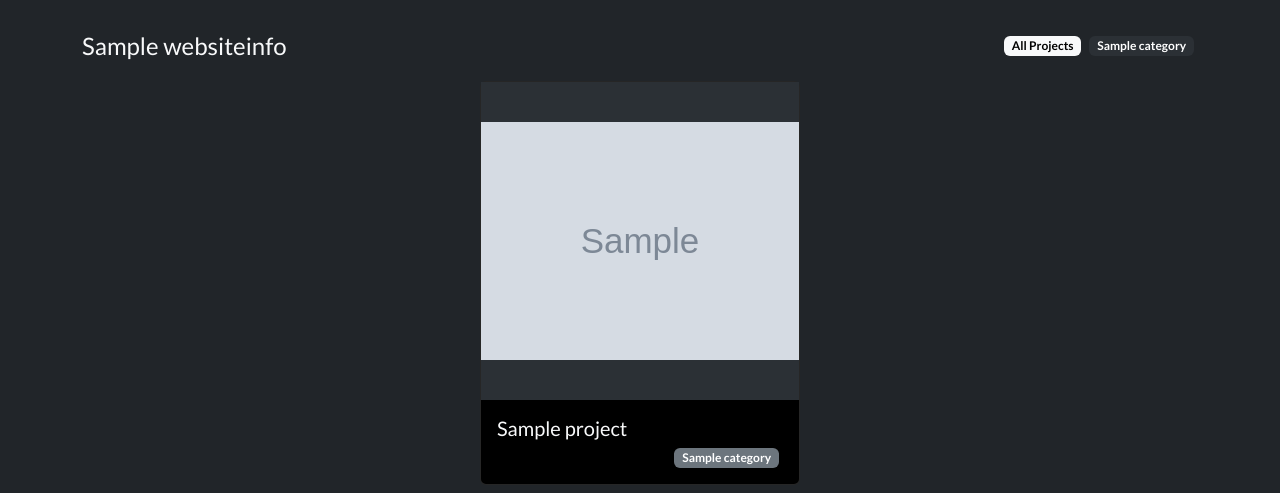
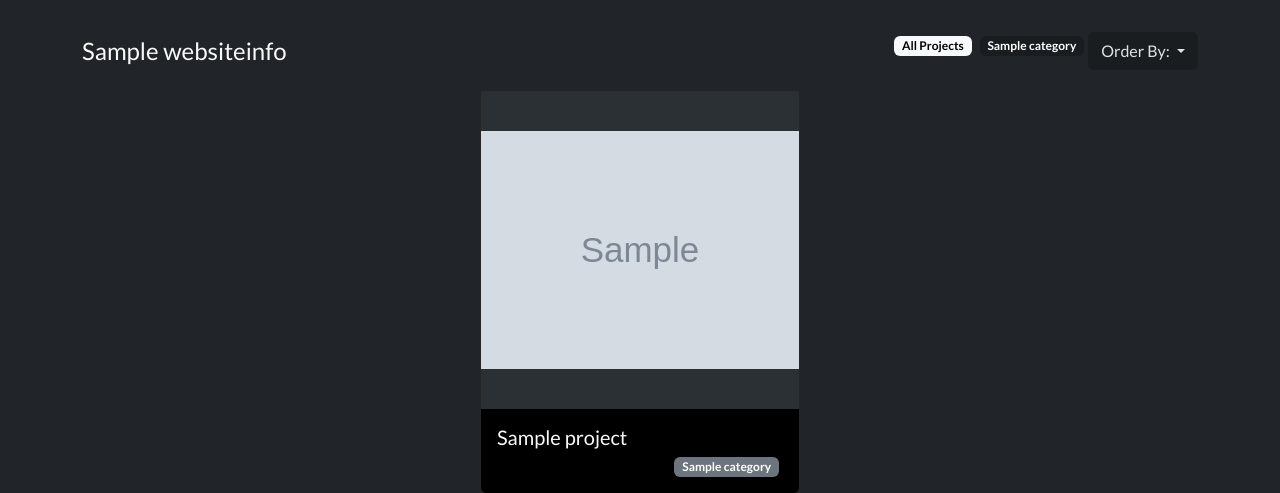
Before and after one commit to goosekiing/gustavo-schultz-django-portfolio, a Django app: page /portfolio/ in a window 1280 px wide. Shown: the part 56-549 px from the top of the page. Run offline with Django 4.2, Linux system fonts and the light colour scheme; tables that the repository leaves empty hold one stand-in row (values such as "Sample post"); grey boxes marked "Sample" are stand-in pictures.

Commit message:
adicionado botao Order By na template portfolio e configurado nas views

```diff
--- a/portfolio/views.py
+++ b/portfolio/views.py
@@ -2,6 +2,14 @@ from django.shortcuts import render, get_object_or_404
 from django.http import Http404
 from django.db.models import Count, Subquery, OuterRef
 from portfolio.models import WebsiteInfo, CarouselImages, Projects, Category
+
+PORTFOLIO_ORDER_OPTIONS = {
+    'name_asc': 'name',
+    'publish_date_desc': '-publish_date',
+    'publish_date_asc': 'publish_date',
+    'develop_date_desc': '-develop_date',
+    'develop_date_asc': 'develop_date'
+}
 
 def index(request):
     website_info = WebsiteInfo.objects.first()
@@ -30,13 +38,15 @@ def portfolio(request, category_slug=None):
     website_info = WebsiteInfo.objects.first()
     selected_tag = None
     portfolio_page = True
+    order_by = request.GET.get("order_by", "publish_date_asc")
+    order_field = PORTFOLIO_ORDER_OPTIONS.get(order_by, "publish_date")
 
     if category_slug:
         category_obj = get_object_or_404(Category, slug=category_slug)
-        projects = Projects.objects.order_by("publish_date").filter(display_online=True, categories=category_obj)
+        projects = Projects.objects.order_by(order_field).filter(display_online=True, categories=category_obj)
         selected_tag = category_slug
     else:
-        projects = Projects.objects.order_by("publish_date").filter(display_online=True)
+        projects = Projects.objects.order_by(order_field).filter(display_online=True)
 
     categories = Category.objects.annotate(
         project_count=Count(
@@ -53,7 +63,8 @@ def portfolio(request, category_slug=None):
         'projects': projects,
         'categories': categories,
         'selected_tag': selected_tag,
-        'portfolio_page': portfolio_page
+        'portfolio_page': portfolio_page,
+        'order_by': order_by,
     }
     return render(request, "portfolio/portfolio.html", context)
 
--- a/templates/portfolio/portfolio.html
+++ b/templates/portfolio/portfolio.html
@@ -5,15 +5,34 @@
 <div class="d-flex flex-column flex-sm-row justify-content-between align-items-md-center mt-2 mt-sm-4 mb-0 mb-sm-3">
   <h3 class="text-light fs-4 my-sm-auto">{{ website_info.portfolio_title }}</h3>
   {% if categories %}
+
     <div class="d-flex justify-content-sm-end justify-content-start flex-wrap col-sm-6 mb-3 mb-sm-auto">
-      <a href="{% url 'portfolio' %}"><li class="mx-1 badge {% if selected_tag %}bg-body-tertiary{% else %}text-bg-light{% endif %}">All Projects</li></a>
+      <a href="{% url 'portfolio' %}"><li class="mx-1 badge {% if selected_tag %}bg-dark-subtle{% else %}text-bg-light{% endif %}">All Projects</li></a>
       {% for category in categories %}
         {% if category.slug == selected_tag %}
           <a href="{% url 'portfolio' %}"><li class="mx-1 badge text-bg-light">{{ category.name }}</li></a>
         {% else %}
-          <a href="{% url 'category' category.slug %}"><li class="mx-1 badge bg-body-tertiary">{{ category.name }}</li></a>
+          <a href="{% url 'category' category.slug %}"><li class="mx-1 badge bg-dark-subtle">{{ category.name }}</li></a>
         {% endif %}
       {% endfor %}
+      <div>
+        <div class="dropdown">
+          <button class="btn bg-dark-subtle dropdown-toggle" type="button" data-bs-toggle="dropdown" aria-expanded="false">
+            Order By:
+          </button>
+          <ul class="dropdown-menu">
+
+            <li><a class="dropdown-item {% if order_by == 'name_asc' %}bg-light-subtle{% endif %}" href="?order_by=name_asc">Name | A - Z</a></li>
+            <li><a class="dropdown-item {% if order_by == 'publish_date_desc' %}bg-light-subtle{% endif %}" href="?order_by=publish_date_desc">Published | New → Old</a></li>
+            <li><a class="dropdown-item {% if order_by == 'publish_date_asc' %}bg-light-subtle{% endif %}" href="?order_by=publish_date_asc">Published | Old → New</a></li>
+            <li><a class="dropdown-item {% if order_by == 'develop_date_desc' %}bg-light-subtle{% endif %}" href="?order_by=develop_date_desc">Developed | New → Old</a></li>
+            <li><a class="dropdown-item {% if order_by == 'develop_date_asc' %}bg-light-subtle{% endif %}" href="?order_by=develop_date_asc">Developed | Old → New</a></li>
+
+
+          </ul>
+        </div>
+      </div>
+
     </div>
   {% endif %}
 </div>
```
